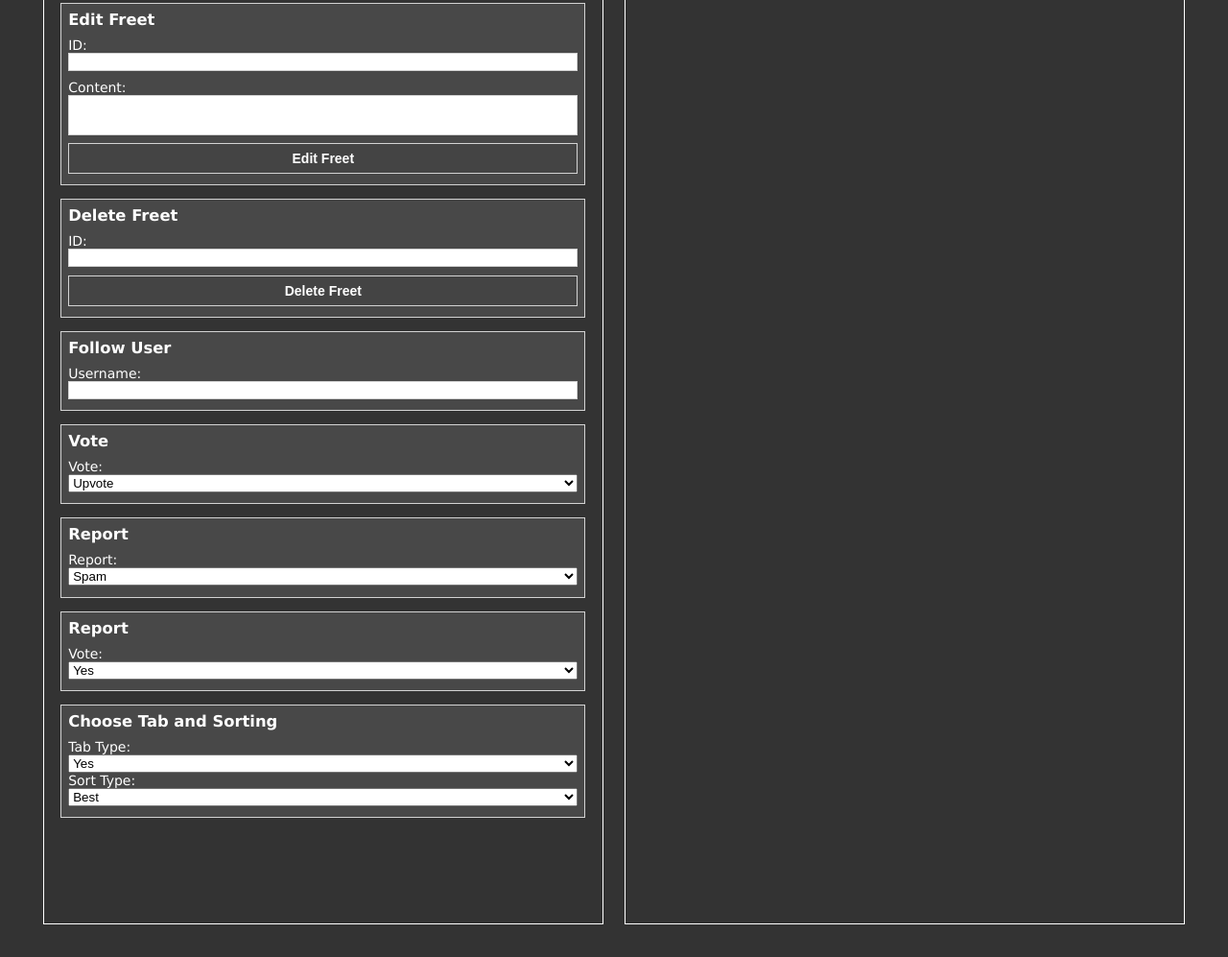
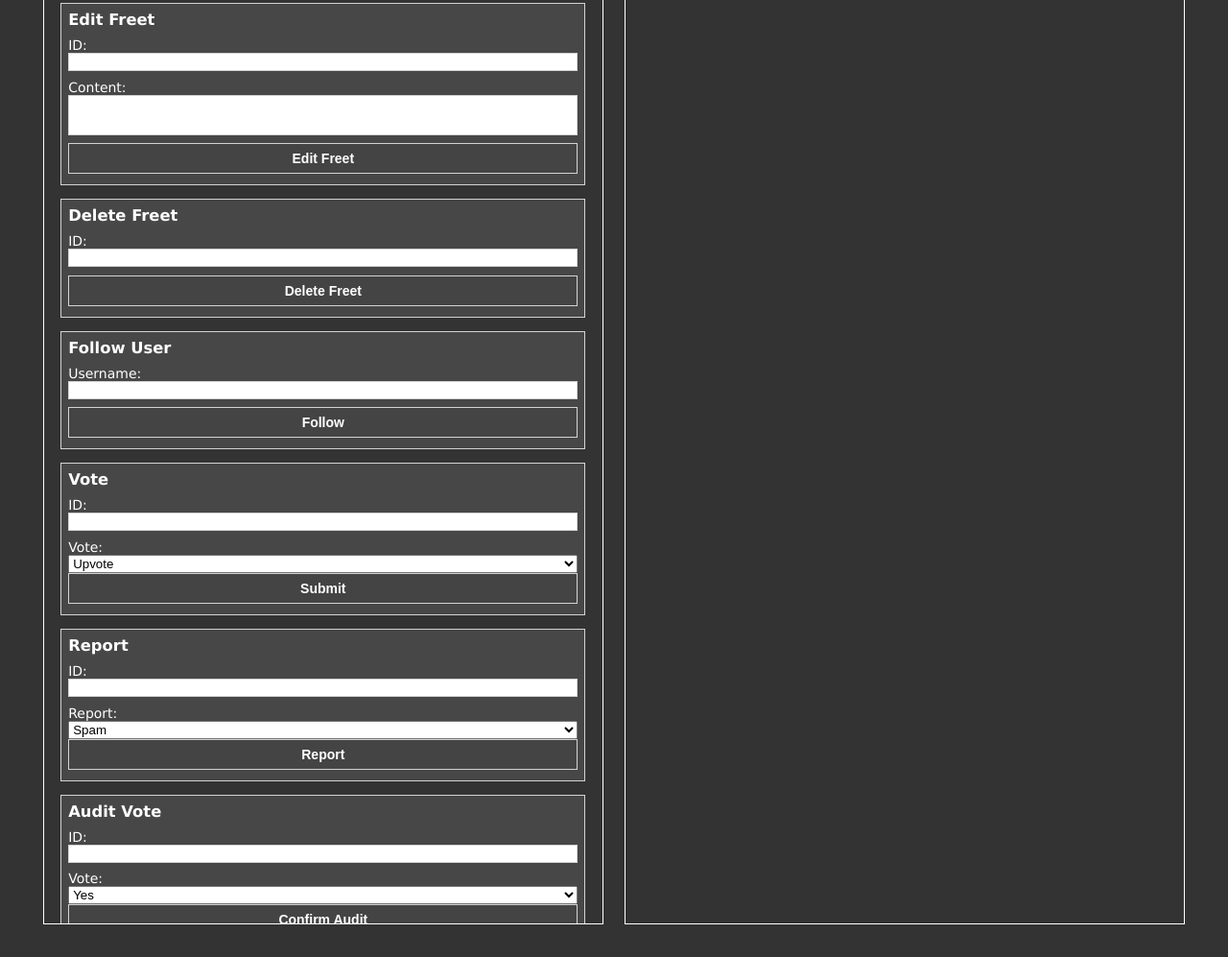
Before and after one commit to boom90lb/Fritter, a website: page public/index.html in a window 1280 px wide and 2400 px high. Shown: the part 1408-2405 px from the top of the page at 96% size. Drawn offline with Linux system fonts and the light colour scheme.

Commit message:
fixed HTML forms

```diff
--- a/public/index.html
+++ b/public/index.html
@@ -124,21 +124,31 @@
             <label for="username">Username:</label>
             <input id="username" name="username">
           </div>
+          <input type="submit" value="Follow">
         </form>
 
         <form id="vote">
           <h3>Vote</h3>
           <div>
+            <label for="id">ID:</label>
+            <input id="id" name="id">
+          </div>
+          <div>
             <label for="vote">Vote:</label>
             <select id="vote" name="vote">
               <option value="upvote">Upvote</option>
-              <option value="downvote">downvote</option>
+              <option value="downvote">Downvote</option>
             </select>
+            <input type="submit" value="Submit">
           </div>
         </form>
 
         <form id="report">
           <h3>Report</h3>
+          <div>
+            <label for="id">ID:</label>
+            <input id="id" name="id">
+          </div>
           <div>
             <label for="report">Report:</label>
             <select id="report" name="report">
@@ -146,17 +156,23 @@
               <option value="misinformation">Misinformation</option>
               <option value="triggering">Triggering</option>
             </select>
+            <input type="submit" value="Report">
           </div>
         </form>
 
         <form id="audit-vote">
-          <h3>Report</h3>
+          <h3>Audit Vote</h3>
+          <div>
+            <label for="id">ID:</label>
+            <input id="id" name="id">
+          </div>
           <div>
             <label for="auditVote">Vote:</label>
             <select id="auditVote" name="auditVote">
               <option value="true">Yes</option>
               <option value="false">No</option>
             </select>
+            <input type="submit" value="Confirm Audit">
           </div>
         </form>
 
@@ -169,6 +185,7 @@
               <option value="verified">No</option>
               <option value="discovery">No</option>
             </select>
+            <input type="submit" value="Choose Tab">
 
             <label for="sortType">Sort Type:</label>
             <select id="sortType" name="sortType">
@@ -177,6 +194,7 @@
               <option value="rising">Rising</option>
               <option value="new">New</option>
             </select>
+            <input type="submit" value="Sort">
           </div>
         </form>
       </div>
```
